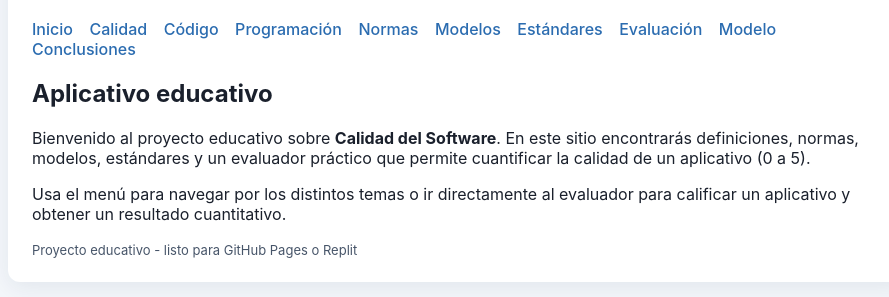
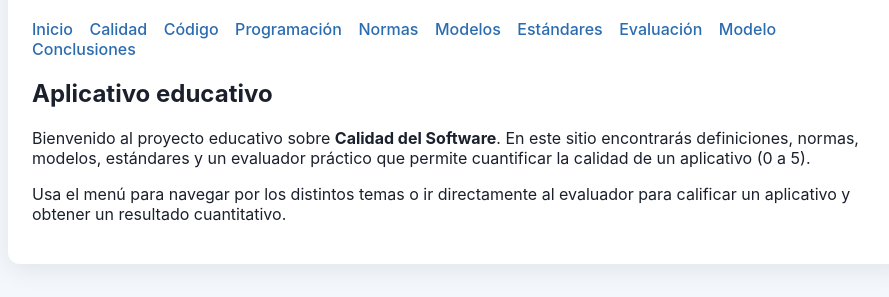
Before and after one commit to Juan6878542/SoftwareQualityAPP, a plain HTML site: page SoftwareQualityApp/index.html in a window 1280 px wide. Shown: the part 115-412 px from the top of the page, without its empty margins (182-1071 px from the left). Drawn offline with Linux system fonts and the light colour scheme.

Commit message:
Remove footer from index.html

```diff
--- a/SoftwareQualityApp/index.html
+++ b/SoftwareQualityApp/index.html
@@ -22,5 +22,4 @@
   <p>Bienvenido al proyecto educativo sobre <strong>Calidad del Software</strong>. En este sitio encontrarás definiciones, normas, modelos, estándares y un evaluador práctico que permite cuantificar la calidad de un aplicativo (0 a 5).</p>
   <p>Usa el menú para navegar por los distintos temas o ir directamente al evaluador para calificar un aplicativo y obtener un resultado cuantitativo.</p>
 </section>
-<footer>Proyecto educativo - listo para GitHub Pages o Replit</footer>
 </main></body></html>
```
